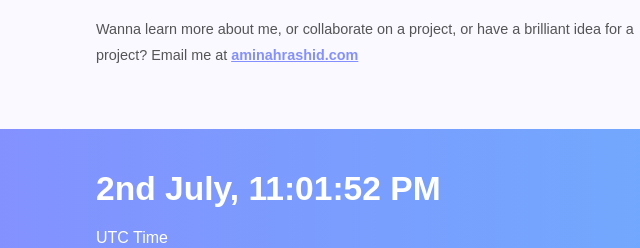
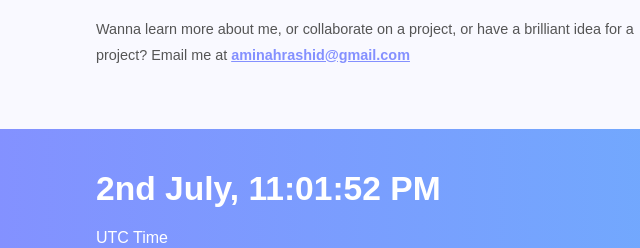
Before and after one commit to GreyyDaze/hng-frontend-stage-1, a plain HTML site: page index.html in a window 1280 px wide. Shown: the part 412-660 px from the top of the page, 32-672 px from the left. Drawn offline with Linux system fonts and the light colour scheme.

Commit message:
Update index.html

```diff
--- a/index.html
+++ b/index.html
@@ -42,7 +42,7 @@
                     backends, turning coffee into code and ideas into seamless web experiences. MERN enthusiast on a
                     mission to make the web beautiful and functional, one project at a time.</p>
                 <p class="contact-info">Wanna learn more about me, or collaborate on a project, or have a brilliant idea
-                    for a project? Email me at <span data-testid="slackEmail">aminahrashid.com</span></p>
+                    for a project? Email me at <span data-testid="slackEmail">aminahrashid@gmail.com</span></p>
             </div>
             <div class="profile-image">
                 <img src="./images/profile-pic.jpg" alt="Slack Profile Picture" data-testid="slackProfilePic">
```
